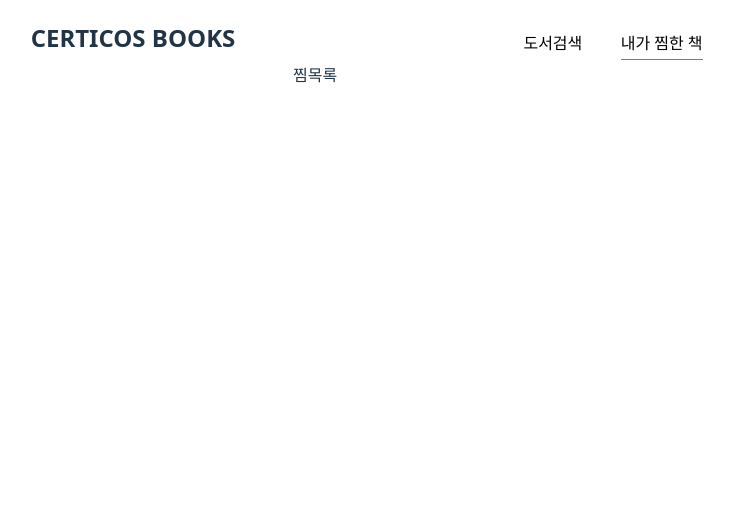
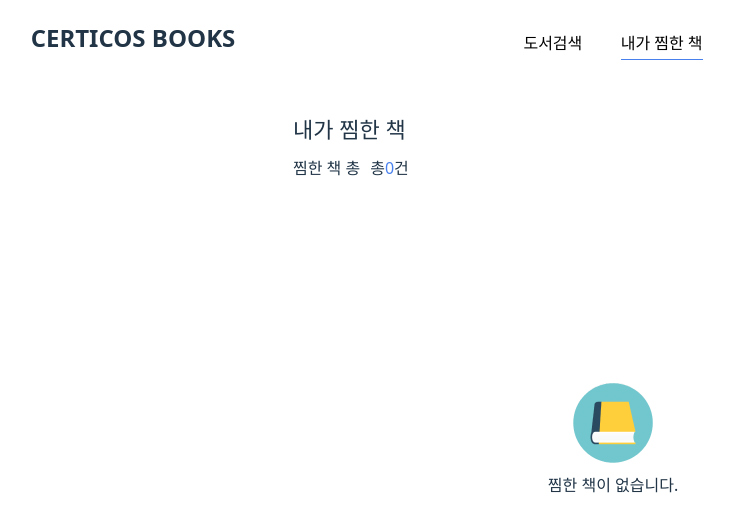
Before and after one commit to heidi3115/cdri-books-KimMinSeon, a React (Vite) app: page / in a window 1280 px wide. Both pictures are taken after a click on the button "내가 찜한 책". Shown: the top 532 px of the page, without its empty margins (27-759 px from the left). Built offline with nearby package versions, Linux system fonts and the light colour scheme; no server answers.

Commit message:
feature: 구매하기 버튼 클릭 시 해당 책 url 새창 띄우기 & 내가 찜한 책 기본 레이아웃 추가

```diff
--- a/src/pages/BookItem.tsx
+++ b/src/pages/BookItem.tsx
@@ -126,7 +126,9 @@ const BookItem = ({ book }: { book: BookList }) => {
                         </Left>
                         <Right>
                             <ItemTitle>{book.price.toLocaleString()}원</ItemTitle>
-                            <button className="text-white">구매하기</button>
+                            <button className="text-white" onClick={() => window.open(book.url)}>
+                                구매하기
+                            </button>
                             <button onClick={toggle}>
                                 <span>상세보기</span>
                                 <KeyboardArrowDownIcon />
@@ -169,7 +171,12 @@ const BookItem = ({ book }: { book: BookList }) => {
                                         <ItemTitle>{book.sale_price.toLocaleString()}원</ItemTitle>
                                     </div>
                                 )}
-                                <BuyingButton className="text-white">구매하기</BuyingButton>
+                                <BuyingButton
+                                    className="text-white"
+                                    onClick={() => window.open(book.url)}
+                                >
+                                    구매하기
+                                </BuyingButton>
                             </PriceDataWrapper>
                         </Right>
                     </ul>
--- a/src/pages/FavoritesPage.tsx
+++ b/src/pages/FavoritesPage.tsx
@@ -1,5 +1,76 @@
+import styled from '@emotion/styled';
+import bookIcon from '../assets/icon_book.png';
+
+const Wrapper = styled.div`
+    margin-top: 50px;
+    display: flex;
+    flex-direction: column;
+    gap: 10px;
+`;
+
+const Title = styled.div`
+    font-size: 22px;
+    font-weight: 700;
+`;
+
+const Contents = styled.div<{ hasResults: boolean }>`
+    display: flex;
+    flex-direction: column;
+    gap: 10px;
+    min-height: 500px;
+    ${({ hasResults }) =>
+        !hasResults &&
+        `
+    justify-content: center;`}
+`;
+
+const ColoredText = styled.span`
+    color: #4880ee;
+`;
+
+const BookCount = styled.div`
+    display: flex;
+    gap: 10px;
+`;
+
+const NoResults = styled.div`
+    display: flex;
+    flex-direction: column;
+    gap: 10px;
+    height: 100%;
+    > img {
+        width: 80px;
+        height: 80px;
+    }
+    align-items: center;
+`;
+
 const FavoritesPage = () => {
-    return <div>찜목록</div>;
+    const hasResults = false;
+
+    return (
+        <Wrapper>
+            <Title>내가 찜한 책</Title>
+            <BookCount>
+                <span>찜한 책 총</span>
+                <span>
+                    총<ColoredText>0</ColoredText>건
+                </span>
+            </BookCount>
+            <Contents hasResults={hasResults}>
+                {hasResults ? (
+                    <>
+                        <div></div>
+                    </>
+                ) : (
+                    <NoResults>
+                        <img src={bookIcon} alt="책 아이콘" />
+                        <span>찜한 책이 없습니다.</span>
+                    </NoResults>
+                )}
+            </Contents>
+        </Wrapper>
+    );
 };
 
 export default FavoritesPage;
--- a/src/pages/SearchPage.tsx
+++ b/src/pages/SearchPage.tsx
@@ -31,6 +31,11 @@ const SearchBar = styled.div`
         height: 35px;
         font-size: 14px;
     }
+`;
+
+const BookCount = styled.div`
+    display: flex;
+    gap: 10px;
 `;
 
 const SearchBarInputWrapper = styled.div`
@@ -98,18 +103,19 @@ const SearchPage = () => {
                 </SearchBarInputWrapper>
                 <button>상세검색</button>
             </SearchBar>
+            <BookCount>
+                <span>도서 검색 결과</span>
+                <span>
+                    총<ColoredText>{hasResults ? data.meta.total_count : 0}</ColoredText>건
+                </span>
+            </BookCount>
             <Contents hasResults={hasResults}>
                 {hasResults ? (
-                    <>
-                        <span>
-                            도서 검색 결과 총 <ColoredText>{data.meta.total_count}</ColoredText>건
-                        </span>
-                        <div>
-                            {data.documents.map((it: BookList) => {
-                                return <BookItem book={it} />;
-                            })}
-                        </div>
-                    </>
+                    <div>
+                        {data.documents.map((it: BookList) => {
+                            return <BookItem book={it} />;
+                        })}
+                    </div>
                 ) : (
                     <NoResults>
                         <img src={bookIcon} alt="책 아이콘" />
```
